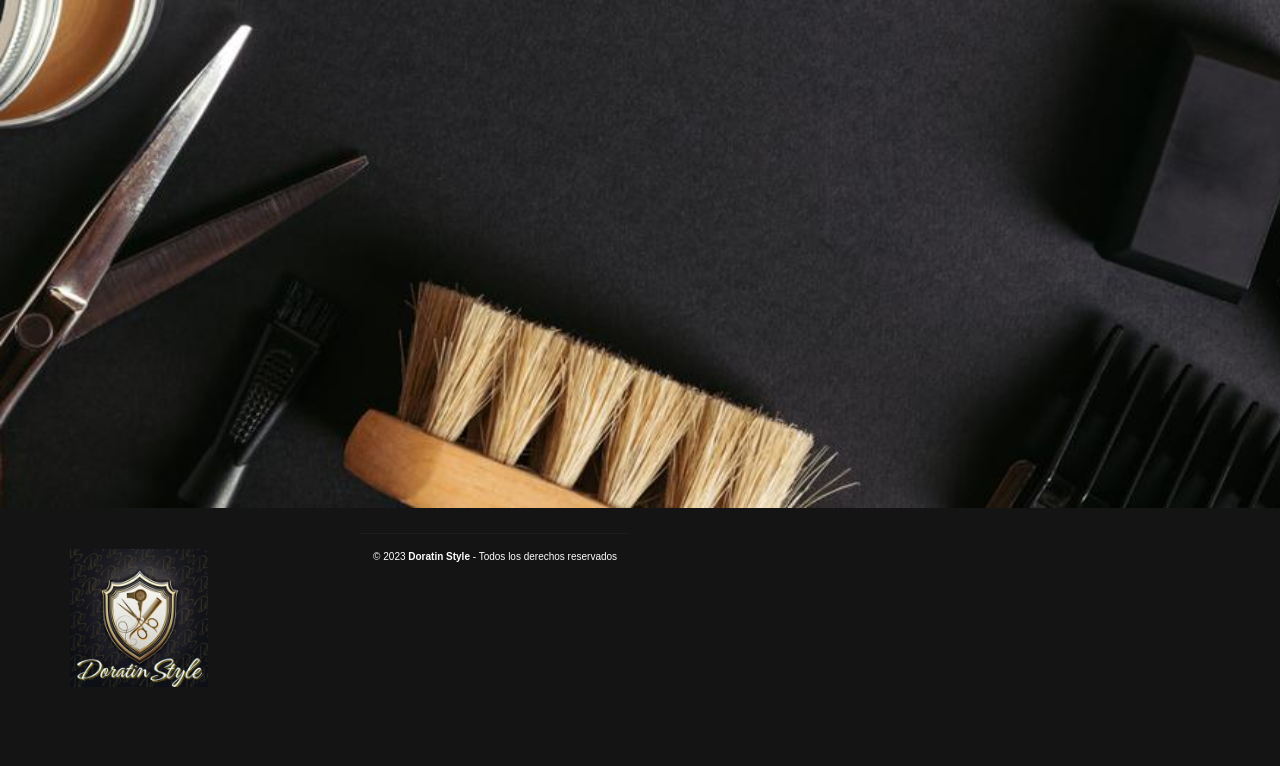
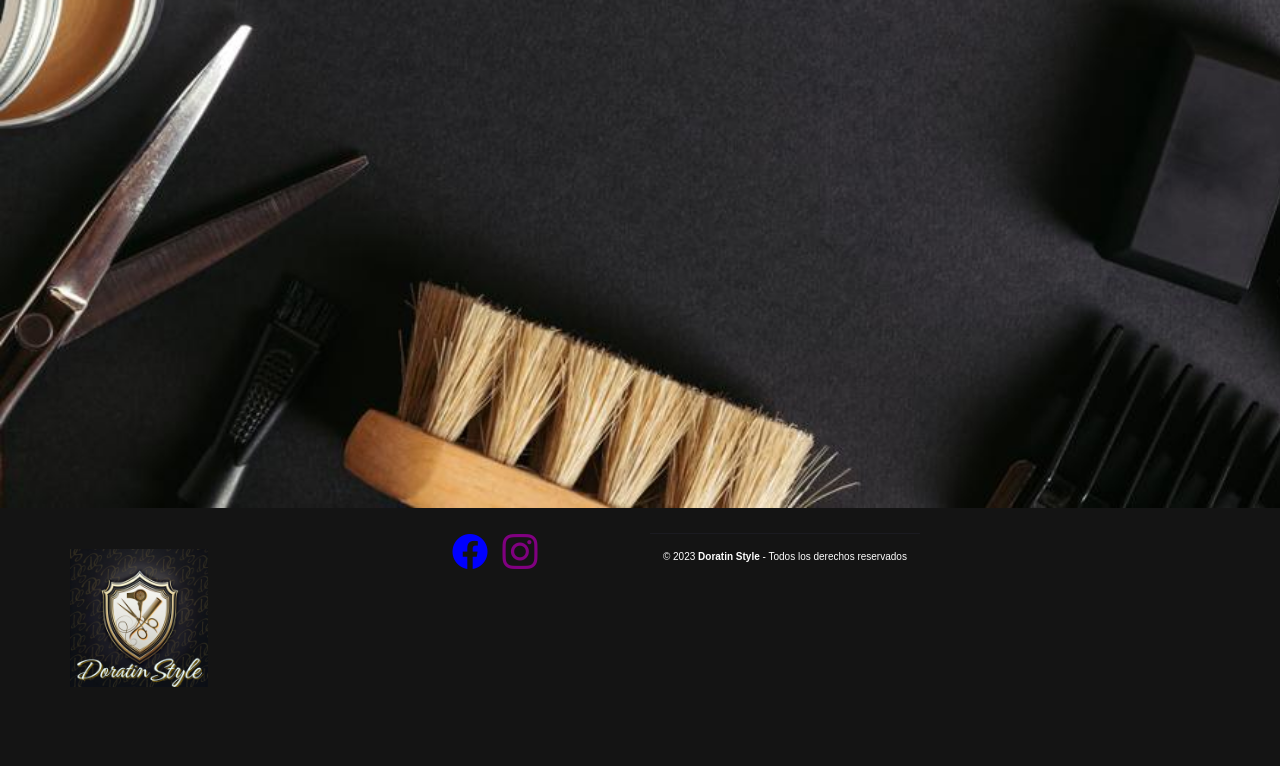
Before and after one commit to Exequie-l44/Doratin-Style, a website built with Vite: page index.html in a window 1280 px wide. Shown: the part 492-1258 px from the top of the page. Built offline with nearby package versions, Linux system fonts and the light colour scheme.

Commit message:
Agregamos iconos de redes sociales

```diff
--- a/index.html
+++ b/index.html
@@ -67,6 +67,17 @@
                 </figure>
             </div>
 
+    <!-- Enlaces a redes sociales -->
+    <link href="https://cdn.jsdelivr.net/npm/bootstrap-icons@1.7.1/font/bootstrap-icons.css" rel="stylesheet">
+    <div style="display: flex; justify-content: center; gap: 15px;">
+        <a href="https://www.facebook.com/profile.php?id=61553049339897&sfnsn=scwspwa&mibextid=RUbZ1f" target="_blank">
+            <i class="bi bi-facebook" style="color:blue; font-size: 35px;"></i> <!-- Facebook -->
+        </a>
+        <a href="https://www.instagram.com/doratin27?igsh=Nm5hendpZXZ1bndj" target="_blank">
+            <i class="bi bi-instagram" style="color:purple; font-size: 35px;"></i> <!-- Instagram -->
+        </a>
+    </div>
+
         <!-- Derechos de autor -->
         <div class="grupo-2">
             <small>&copy; 2023 <b>Doratin Style</b> - Todos los derechos reservados </small>
```
Also changed, not shown: css/styles.css (line endings or trailing spaces).
